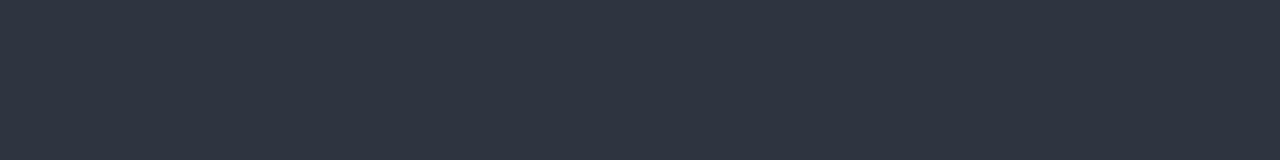
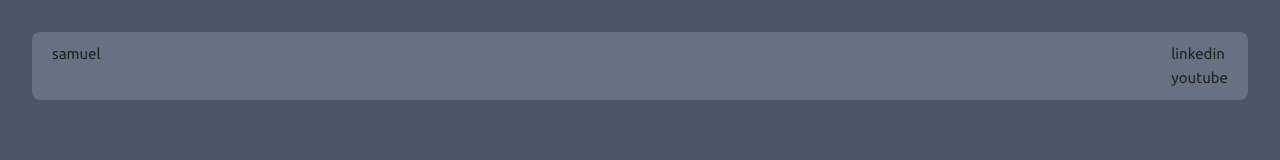
Before and after one commit to SamuelAdamson/portfolio-app, a website built with Vite: page app/src/index.html in a window 1280 px wide. Built offline with nearby package versions, Linux system fonts and the light colour scheme.

Commit message:
Some mind changing

```diff
--- a/app/src/index.html
+++ b/app/src/index.html
@@ -9,8 +9,20 @@
     <link rel="icon" href="/img/favicon-64x64.png" type="image/png" sizes="64x64" />
 </head>
 <body>
+    <!-- Splash Screen Video -->
+
     <!-- Menu -->
-
+    <div class="menu">
+        <div class="menu-bar">
+            <div class="menu-group">
+                <div class="menu-item">samuel</div> <!-- TODO replace w/ logo, make menu-items images -->
+            </div>
+            <div class="menu-group">
+                <div class="menu-item">linkedin</div>
+                <div class="menu-item">youtube</div>
+            </div>
+        </div>
+    </div>
 
     <!-- Content -->
     <div class="content"></div>
--- a/app/src/main.ts
+++ b/app/src/main.ts
@@ -1,13 +1,13 @@
 import Alpine from 'alpinejs';
 
 // Components
-
 
 // Styles
 import './styles/normalize.css';
 import './styles/skeleton.css';
 import './styles/base.css';
-import './styles/components.css';
+import './styles/menu.css';
+import './styles/scrollbar.css';
 
 window.Alpine = Alpine;
 Alpine.start();
--- a/app/src/styles/base.css
+++ b/app/src/styles/base.css
@@ -6,16 +6,16 @@
     --fg-color-dark: rgb(216, 222, 233);
     --fg-color-light: rgb(236,  239, 244);
 
+    --fg-color-dark-transparent: rgb(216, 222, 233, 0.2);
+
     /* Scrollbar */
     --scrollbar-width: 8px;
     --scrollbar-border-radius: 4px;
 
     /* Sizing and Positioning */
-    --horizontal-pad: 16px;
-    --vertical-pad: 16px;
-    --inner-horizontal-pad: 32px;
-    --inner-vertical-pad: 32px;
-    --content-height: calc(100vh - var(--vertical-pad) - var(--vertical-pad));
+    --horizontal-pad: 32px;
+    --vertical-pad: 32px;
+    --container-border-radius: 8px;
 
     /* Image Sizing */
     --social-size: clamp(48px, 3vw, 72px);
@@ -26,10 +26,9 @@ html {
 }
 
 body {
-    margin: var(--vertical-pad) var(--horizontal-pad);
     font-family: 'Ubuntu', sans-serif;
-    background-color: var(--bg-color-dark);
-    overflow-y: visible;
+    background-color: var(--bg-color-light);
+    overflow-y: hidden;
 }
 
 a {
--- /dev/null
+++ b/app/src/styles/menu.css
@@ -0,0 +1,27 @@
+/* Menu */
+.menu {
+    position: fixed;
+    top: 0;
+    width: 100%;
+    box-sizing: border-box;
+    padding: var(--vertical-pad) var(--horizontal-pad);
+}
+.menu-bar {
+    width: 100%;
+    padding: 1rem 2rem;
+    box-sizing: border-box;
+    background-color: var(--fg-color-dark-transparent);
+    backdrop-filter: blur(10px);
+    border-radius: var(--container-border-radius);
+    display: flex;
+    justify-content: space-between;
+}
+
+@media (max-width: 720px) {
+    .menu {
+        padding: 0;
+    }
+    .menu-bar {
+        border-radius: 0;
+    }
+}
--- a/app/src/styles/components.css
+++ b/app/src/styles/scrollbar.css
@@ -1,8 +1,8 @@
-/* Custom scroll bar */
+/* Scrollbar */
 .content {
-    height: var(--content-height);
     overflow-y: scroll;
-    padding: var(--inner-vertical-pad) var(--inner-horizontal-pad);
+    height: 100vh;
+    margin: var(--vertical-pad) var(--horizontal-pad);
 }
 .content::-webkit-scrollbar {
     width: var(--scrollbar-width);
@@ -11,12 +11,10 @@
     margin-top: 30vh;
     margin-bottom: 30vh;
     border-radius: var(--scrollbar-border-radius);
-    background-color: var(--bg-color-light);
+    background-color: var(--bg-color-dark);
 }
 .content::-webkit-scrollbar-thumb {
     background: var(--fg-color-dark);
     border-radius: var(--scrollbar-border-radius);
     cursor: pointer;
 }
-
-/* Social Links */
```
Also changed, not shown: app/src/types/types.d.ts (line endings or trailing spaces).
